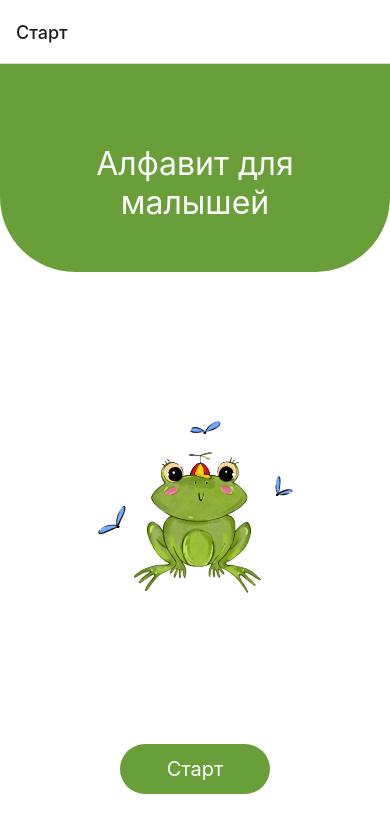
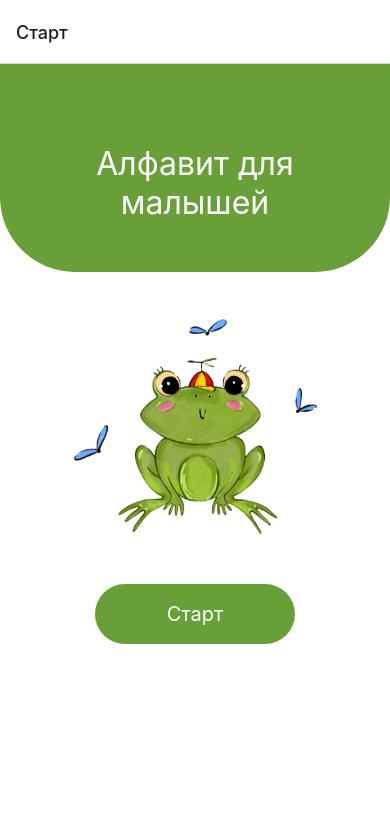
Before and after one commit to Nikolyovin/alphabet-UI, a React Native app: screen /Start in a window 390 px wide. Shown: the top 832 px of the page. Built offline with nearby package versions, Linux system fonts and the light colour scheme.

Commit message:
update startscreen and fix letter screen

```diff
--- a/src/components/SectionGame.tsx
+++ b/src/components/SectionGame.tsx
@@ -17,10 +17,10 @@ export default SectionGame
 const styles = StyleSheet.create({
     wrap: {},
     sectionWrap: {
-        width: '40%',
+        width: '45%',
         height: 150,
         paddingVertical: 20,
-        backgroundColor: '#64b5f6',
+        backgroundColor: '#689f38',
         justifyContent: 'space-between',
         alignItems: 'center',
         borderRadius: 10,
--- a/src/screens/StartScreen.tsx
+++ b/src/screens/StartScreen.tsx
@@ -1,6 +1,6 @@
 import { Image, StyleSheet, Text, TouchableOpacity, View } from 'react-native'
 import React from 'react'
-import img from '../../assets/frog.PNG'
+import img from '../../assets/IMG_4304.png'
 
 const StartScreen = ({ navigation }: any) => {
     return (
@@ -26,7 +26,7 @@ const styles = StyleSheet.create({
         height: '100%',
         justifyContent: 'space-between',
         alignItems: 'center',
-        paddingBottom: 50
+        paddingBottom: 200
     },
     // titleWrap: {
     //   textAlign: 'center',
@@ -48,15 +48,15 @@ const styles = StyleSheet.create({
     },
     img: {
         flex: 1,
-        width: 200,
-        height: 200,
+        width: 250,
+        height: 250,
         resizeMode: 'contain'
     },
     button: {
         backgroundColor: '#689f38',
         borderRadius: 50,
-        width: 150,
-        height: 50,
+        width: 200,
+        height: 60,
         justifyContent: 'center',
         alignItems: 'center'
     },
```
Also changed, not shown: src/screens/LetterScreen.tsx (+5 -5 lines), assets/IMG_4304.png (renamed from assets/frog.PNG), 1 other file (tests, documents, lock files or other folders).
